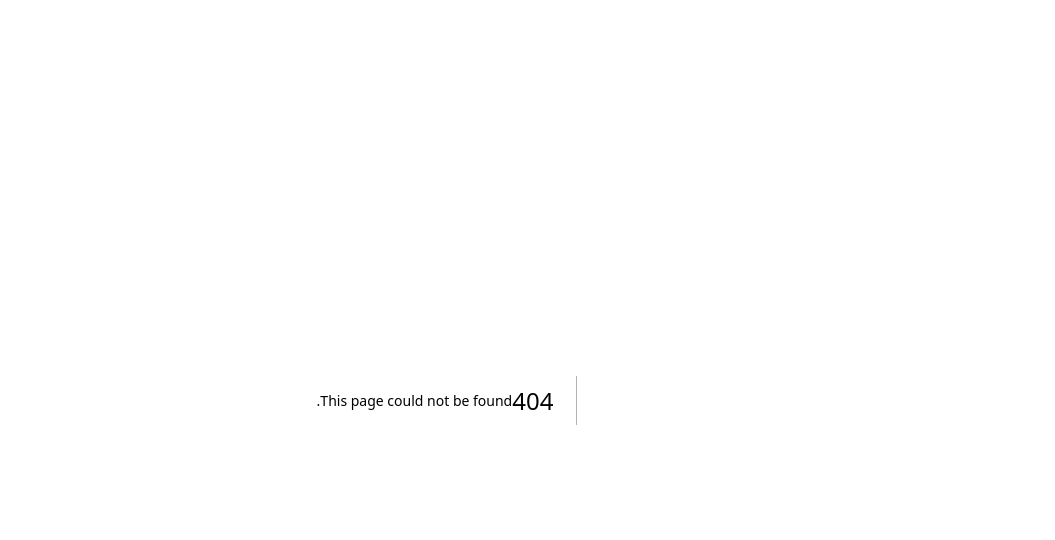
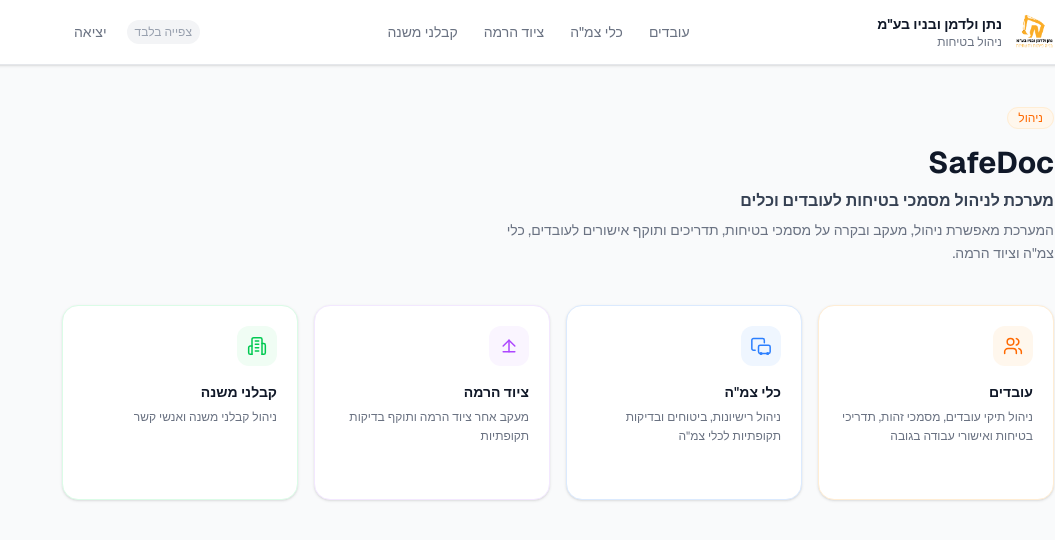
Before and after one commit to itayvm-debug/safety-system, a Next.js app: page /dashboard in a window 1280 px wide. Before the commit this address had no page. Shown: the top 540 px of the page, without its empty margins (225-1280 px from the left). Built offline with nearby package versions, Linux system fonts and the light colour scheme.

Commit message:
add dashboard page

```diff
--- /dev/null
+++ b/app/dashboard/layout.tsx
@@ -0,0 +1,10 @@
+import NavBar from '@/components/NavBar';
+
+export default function DashboardLayout({ children }: { children: React.ReactNode }) {
+  return (
+    <div className="min-h-screen bg-gray-50">
+      <NavBar />
+      <main>{children}</main>
+    </div>
+  );
+}
--- /dev/null
+++ b/app/dashboard/page.tsx
@@ -0,0 +1,151 @@
+'use client';
+
+import { useEffect, useState } from 'react';
+import Link from 'next/link';
+import { getClientRole } from '@/lib/auth/client';
+
+function IconWorkers() {
+  return (
+    <svg width="20" height="20" viewBox="0 0 24 24" fill="none" stroke="currentColor" strokeWidth="1.8" strokeLinecap="round" strokeLinejoin="round">
+      <path d="M16 21v-2a4 4 0 0 0-4-4H6a4 4 0 0 0-4 4v2"/>
+      <circle cx="9" cy="7" r="4"/>
+      <path d="M22 21v-2a4 4 0 0 0-3-3.87"/>
+      <path d="M16 3.13a4 4 0 0 1 0 7.75"/>
+    </svg>
+  );
+}
+
+function IconTruck() {
+  return (
+    <svg width="20" height="20" viewBox="0 0 24 24" fill="none" stroke="currentColor" strokeWidth="1.8" strokeLinecap="round" strokeLinejoin="round">
+      <path d="M5 17H3a2 2 0 0 1-2-2V5a2 2 0 0 1 2-2h11a2 2 0 0 1 2 2v3"/>
+      <rect x="9" y="11" width="14" height="10" rx="2"/>
+      <circle cx="12" cy="21" r="1"/>
+      <circle cx="20" cy="21" r="1"/>
+    </svg>
+  );
+}
+
+function IconLift() {
+  return (
+    <svg width="20" height="20" viewBox="0 0 24 24" fill="none" stroke="currentColor" strokeWidth="1.8" strokeLinecap="round" strokeLinejoin="round">
+      <path d="M12 19V5"/>
+      <path d="m5 12 7-7 7 7"/>
+      <path d="M5 19h14"/>
+    </svg>
+  );
+}
+
+function IconBuilding() {
+  return (
+    <svg width="20" height="20" viewBox="0 0 24 24" fill="none" stroke="currentColor" strokeWidth="1.8" strokeLinecap="round" strokeLinejoin="round">
+      <path d="M6 22V4a2 2 0 0 1 2-2h8a2 2 0 0 1 2 2v18"/>
+      <path d="M6 12H4a2 2 0 0 0-2 2v6a2 2 0 0 0 2 2h2"/>
+      <path d="M18 9h2a2 2 0 0 1 2 2v9a2 2 0 0 1-2 2h-2"/>
+      <path d="M10 6h4"/><path d="M10 10h4"/><path d="M10 14h4"/><path d="M10 18h4"/>
+    </svg>
+  );
+}
+
+function IconChevronLeft() {
+  return (
+    <svg width="14" height="14" viewBox="0 0 24 24" fill="none" stroke="currentColor" strokeWidth="2" strokeLinecap="round" strokeLinejoin="round">
+      <path d="m15 18-6-6 6-6"/>
+    </svg>
+  );
+}
+
+const CARDS = [
+  {
+    href: '/workers',
+    icon: IconWorkers,
+    title: 'עובדים',
+    description: 'ניהול תיקי עובדים, מסמכי זהות, תדריכי בטיחות ואישורי עבודה בגובה',
+    color: 'text-orange-500',
+    bg: 'bg-orange-50',
+    border: 'border-orange-100',
+    hoverBorder: 'hover:border-orange-300',
+  },
+  {
+    href: '/heavy-equipment',
+    icon: IconTruck,
+    title: 'כלי צמ"ה',
+    description: 'ניהול רישיונות, ביטוחים ובדיקות תקופתיות לכלי צמ"ה',
+    color: 'text-blue-500',
+    bg: 'bg-blue-50',
+    border: 'border-blue-100',
+    hoverBorder: 'hover:border-blue-300',
+  },
+  {
+    href: '/lifting-equipment',
+    icon: IconLift,
+    title: 'ציוד הרמה',
+    description: 'מעקב אחר ציוד הרמה ותוקף בדיקות תקופתיות',
+    color: 'text-purple-500',
+    bg: 'bg-purple-50',
+    border: 'border-purple-100',
+    hoverBorder: 'hover:border-purple-300',
+  },
+  {
+    href: '/subcontractors',
+    icon: IconBuilding,
+    title: 'קבלני משנה',
+    description: 'ניהול קבלני משנה ואנשי קשר',
+    color: 'text-green-500',
+    bg: 'bg-green-50',
+    border: 'border-green-100',
+    hoverBorder: 'hover:border-green-300',
+  },
+];
+
+export default function DashboardPage() {
+  const [role, setRole] = useState<'admin' | 'viewer' | null>(null);
+
+  useEffect(() => {
+    setRole(getClientRole());
+  }, []);
+
+  return (
+    <div className="max-w-5xl mx-auto px-4 py-10" dir="rtl">
+      {/* Hero */}
+      <div className="mb-10">
+        <span className="text-xs font-medium text-orange-500 bg-orange-50 px-2.5 py-0.5 rounded-full border border-orange-100">
+          {role === 'viewer' ? 'צפייה בלבד' : 'ניהול'}
+        </span>
+        <h1 className="text-3xl font-bold text-gray-900 mt-4 mb-2">SafeDoc</h1>
+        <p className="text-base font-semibold text-gray-700 mb-1.5">
+          מערכת לניהול מסמכי בטיחות לעובדים וכלים
+        </p>
+        <p className="text-sm text-gray-500 max-w-xl leading-relaxed">
+          המערכת מאפשרת ניהול, מעקב ובקרה על מסמכי בטיחות, תדריכים ותוקף אישורים לעובדים, כלי צמ&quot;ה וציוד הרמה.
+        </p>
+      </div>
+
+      {/* Cards grid */}
+      <div className="grid grid-cols-2 md:grid-cols-4 gap-4">
+        {CARDS.map(({ href, icon: Icon, title, description, color, bg, border, hoverBorder }) => (
+          <Link
+            key={href}
+            href={href}
+            className={`group flex flex-col rounded-2xl border ${border} ${hoverBorder} bg-white p-5 shadow-sm hover:shadow-md transition-all duration-200`}
+          >
+            {/* אייקון */}
+            <div className={`${bg} ${color} w-10 h-10 rounded-xl flex items-center justify-center mb-4 shrink-0`}>
+              <Icon />
+            </div>
+
+            {/* תוכן */}
+            <p className="font-semibold text-gray-900 text-sm mb-1.5">{title}</p>
+            <p className="text-xs text-gray-500 leading-relaxed flex-1">{description}</p>
+
+            {/* חץ */}
+            <div className={`flex items-center gap-1 mt-4 text-xs font-medium ${color} opacity-0 group-hover:opacity-100 transition-opacity`}>
+              <span>כניסה</span>
+              <IconChevronLeft />
+            </div>
+          </Link>
+        ))}
+      </div>
+    </div>
+  );
+}
--- a/app/login/page.tsx
+++ b/app/login/page.tsx
@@ -27,7 +27,7 @@
         return;
       }
 
-      window.location.href = '/workers';
+      window.location.href = '/dashboard';
     } catch {
       setError('שגיאת תקשורת — נסה שנית');
     } finally {
--- a/components/NavBar.tsx
+++ b/components/NavBar.tsx
@@ -34,7 +34,7 @@
     <header className="bg-white border-b border-gray-200 sticky top-0 z-10 shadow-sm">
       <div className="max-w-5xl mx-auto px-4 h-16 flex items-center justify-between gap-4">
         {/* לוגו */}
-        <Link href="/workers" className="flex items-center gap-3 shrink-0">
+        <Link href="/dashboard" className="flex items-center gap-3 shrink-0">
           <Image src="/logo.png" alt="לוגו חברה" width={40} height={40} className="object-contain" priority />
           <div className="leading-tight hidden sm:block">
             <p className="font-bold text-gray-900 text-sm">נתן ולדמן ובניו בע"מ</p>
```
